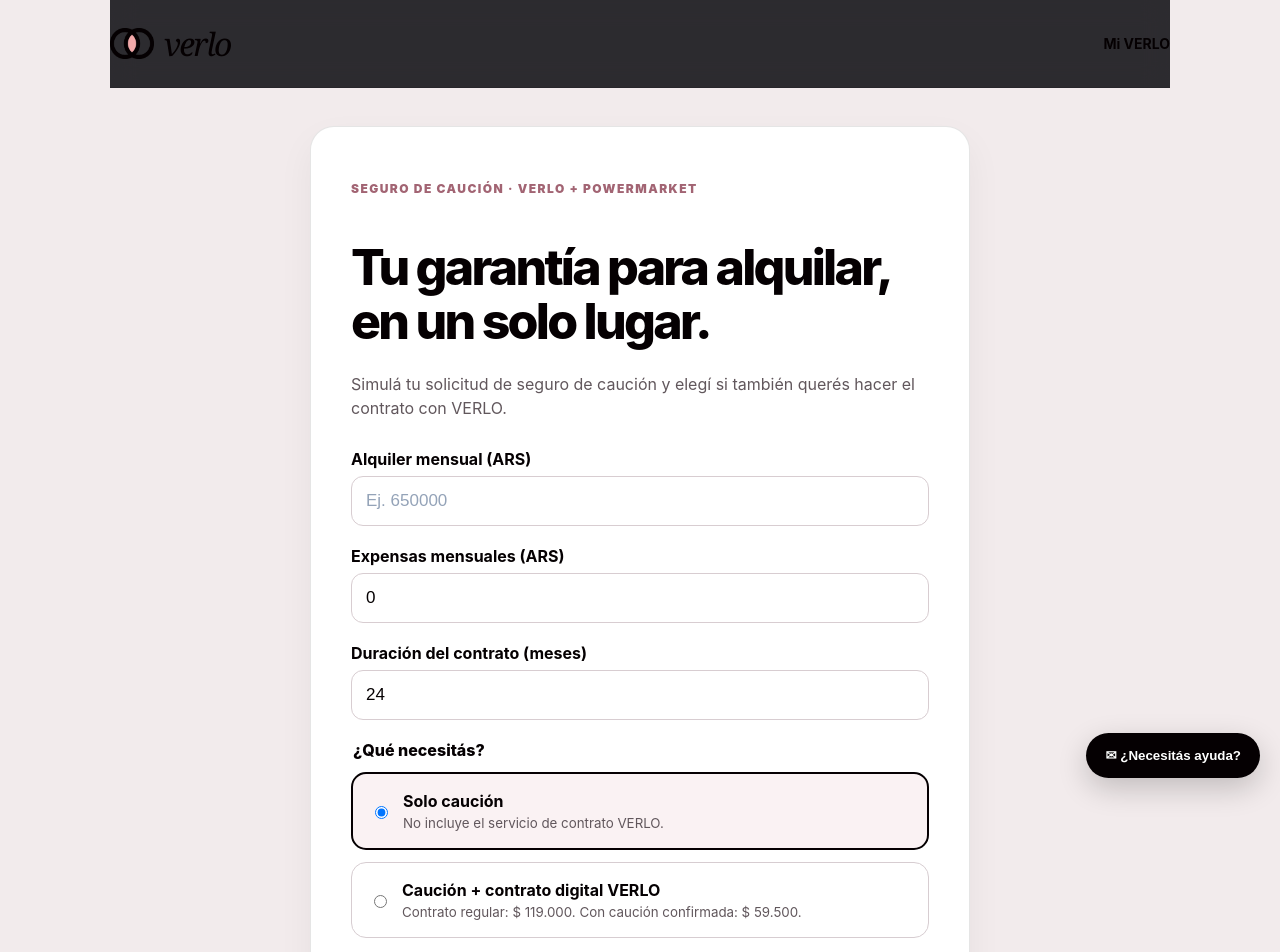
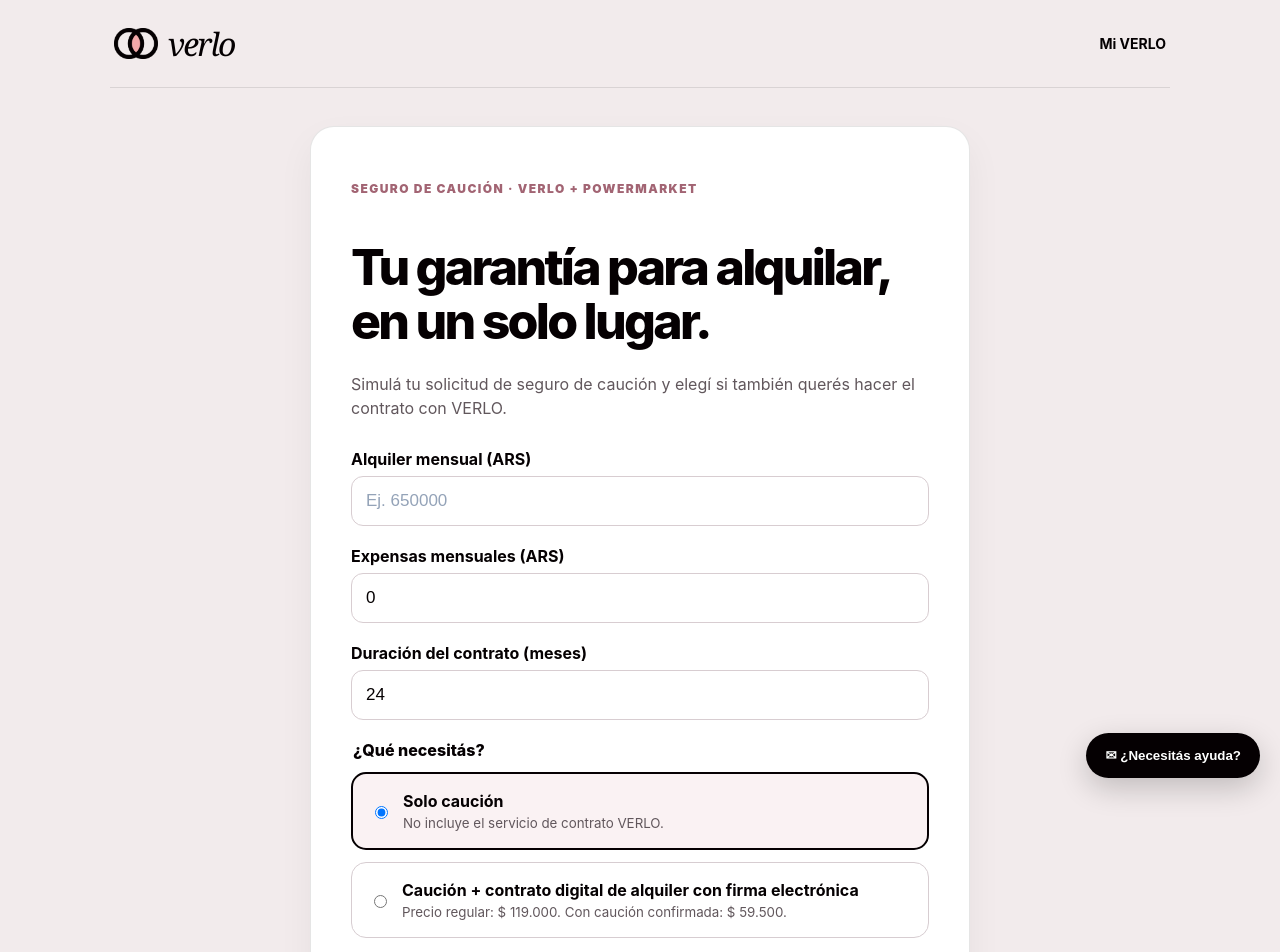
Before and after one commit to rentverlo-dotcom/verlo, a Next.js app: page /caucion/simular in a window 1280 px wide. Shown: the top 952 px of the page. Built offline with nearby package versions, Linux system fonts and the light colour scheme; no server answers.

Commit message:
fix(caucion): enforce light VerloBrand header and signature product wording

```diff
--- a/app/caucion/simular/page.tsx
+++ b/app/caucion/simular/page.tsx
@@ -62,7 +62,8 @@ export default function CaucionSimulator() {
 
   return (
     <main style={{ minHeight: "100vh", background: "#f2ebec", color: "#050002", fontFamily: "Inter,system-ui,sans-serif", padding: "0 20px 64px" }}>
-      <header style={{ maxWidth: 1060, margin: "0 auto", minHeight: 88, display: "flex", alignItems: "center", justifyContent: "space-between", borderBottom: "1px solid rgba(5,0,2,.1)" }}>
+      <style jsx global>{`header.verlo-caucion-simulator-header { background: #f2ebec !important; color: #050002 !important; }`}</style>
+      <header className="verlo-caucion-simulator-header" style={{ maxWidth: 1060, margin: "0 auto", minHeight: 88, display: "flex", alignItems: "center", justifyContent: "space-between", borderBottom: "1px solid rgba(5,0,2,.1)", background: "#f2ebec", padding: "0 4px" }}>
         <VerloBrand width={44} />
         <a href="/mi-verlo" style={{ color: "#050002", fontSize: 14, fontWeight: 750 }}>Mi VERLO</a>
       </header>
@@ -88,7 +89,7 @@ export default function CaucionSimulator() {
             </label>
             <label style={{ display: "flex", gap: 12, padding: 17, border: choice === "caucion_con_contrato" ? "2px solid #050002" : "1px solid #d7cdd1", borderRadius: 15, background: choice === "caucion_con_contrato" ? "#faf2f3" : "#fff", cursor: "pointer" }}>
               <input type="radio" name="service" checked={choice === "caucion_con_contrato"} onChange={() => { setChoice("caucion_con_contrato"); setShowResult(false) }} />
-              <span><strong>Caución + contrato digital VERLO</strong><small style={{ display: "block", marginTop: 4, color: "#61575c" }}>Contrato regular: {money(119000)}. Con caución confirmada: {money(59500)}.</small></span>
+              <span><strong>Caución + contrato digital de alquiler con firma electrónica</strong><small style={{ display: "block", marginTop: 4, color: "#61575c" }}>Precio regular: {money(119000)}. Con caución confirmada: {money(59500)}.</small></span>
             </label>
           </fieldset>
           {error && <p role="alert" style={{ color: "#a11631" }}>{error}</p>}
```
